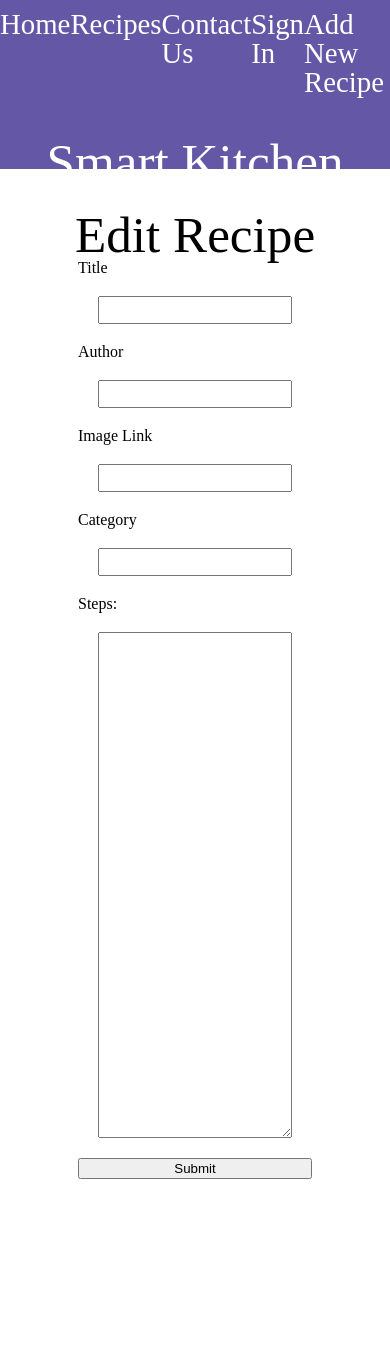
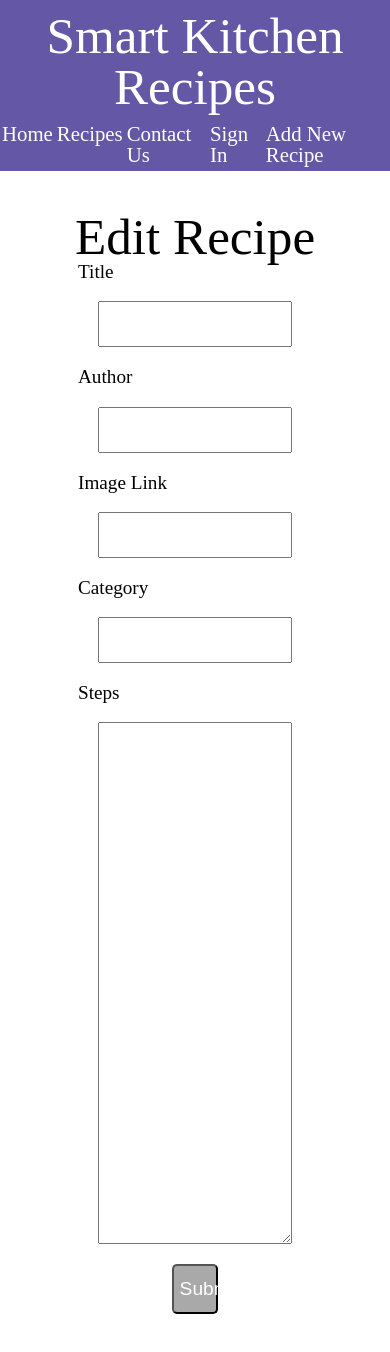
Before and after one commit to mtrew2015/smart-kitchen, a React (Create React App) app in the folder client/smart-kitchen/: page /recipes/edit/1 in a window 390 px wide. Shown: the top 1352 px of the page. Before the commit the page ends 1179 px from the top, so only its background shows below. Built offline with nearby package versions, Linux system fonts and the light colour scheme; no server answers.

Commit message:
added some mobile styles

```diff
--- a/client/smart-kitchen/src/components/nav/nav.scss
+++ b/client/smart-kitchen/src/components/nav/nav.scss
@@ -1,23 +1,39 @@
 @import '../../assets/styles/variables';
 
-.nav{
+$tablet: "only screen and (max-width : 750px)";
+
+.nav {
 	display: flex;
 	justify-content: space-around;
 	font-size: 1.8rem;
 	padding-top: 10px;
-    a{
+	a {
 		color: white;
 		text-decoration: none;
 	}
+	@media #{$tablet} {
+		a {
+            margin: 2px;
+            font-size: 1.3rem;
+            margin-bottom: 5px;
+		}
+	}
 }
 
-h1{
+h1 {
 	font-size: 3.2rem;
 	text-align: center;
 	margin-top: 40px;
 }
 
-.nav-container{
+.nav-container {
+	@media #{$tablet} {
+        height: 100%;
+        flex-direction: column-reverse;
+        h1{
+            margin-top: 10px;
+        }
+	}
 	display: flex;
 	flex-direction: column;
 	background-color: $color4;
--- a/client/smart-kitchen/src/components/recipeCard/recipeCard.scss
+++ b/client/smart-kitchen/src/components/recipeCard/recipeCard.scss
@@ -1,4 +1,9 @@
+$tablet: "only screen and (max-width : 750px)";
+
 .recipeCard{
+    @media #{$tablet}{
+        width: 50%
+    }
     display: flex;
     flex-direction: column;
     width: 26%;
--- a/client/smart-kitchen/src/views/editRecipe/editRecipe.js
+++ b/client/smart-kitchen/src/views/editRecipe/editRecipe.js
@@ -55,7 +55,7 @@ class EditRecipe extends Component {
 					<input onChange={this.changeHandler} name="imageLink" value={this.state.imageLink} />
 					<p>Category</p>
 					<input onChange={this.changeHandler} name="category" value={this.state.category} />
-					<p>Steps:</p>
+					<p>Steps</p>
 					<textarea onChange={this.changeHandler} name="steps" value={this.state.steps} />
 					<button>Submit</button>
 				</form>
--- a/client/smart-kitchen/src/views/editRecipe/editRecipe.scss
+++ b/client/smart-kitchen/src/views/editRecipe/editRecipe.scss
@@ -4,17 +4,32 @@
     align-items: center;
 
     .edit-recipe-form{
+        p{
+            font-size: 1.2rem;
+        }
         display: flex;
         flex-direction: column;
         width: 60%;
         input{
             margin: 20px;
             font-size: 1.2rem;
+            padding: 10px;
         }
         textarea{
             margin: 20px;
             height: 500px;
             font-size: 1.2rem;;
+            padding: 10px;
         };
+        button{
+            height: 50px;
+            width: 20%;
+            align-self: center;
+            margin-bottom: 50px;
+            background-color: darkgray;
+            color:white;
+            font-size: 1.2rem;
+            border-radius: 5px;
+        }
     }
 }
--- a/client/smart-kitchen/src/views/home/home.scss
+++ b/client/smart-kitchen/src/views/home/home.scss
@@ -1,6 +1,12 @@
+$tablet: "only screen and (max-width : 750px)";
+
 .home-container{
     display: flex;
     justify-content: space-around;
     padding-top: 50px;
     flex-wrap: wrap;
+    @media #{$tablet}{
+        flex-direction: column;
+        align-items: center;
+    }
 }
```
Also changed, not shown: 1 other file (tests, documents, lock files or other folders). Lines whose indentation alone changed are shown as unchanged.
